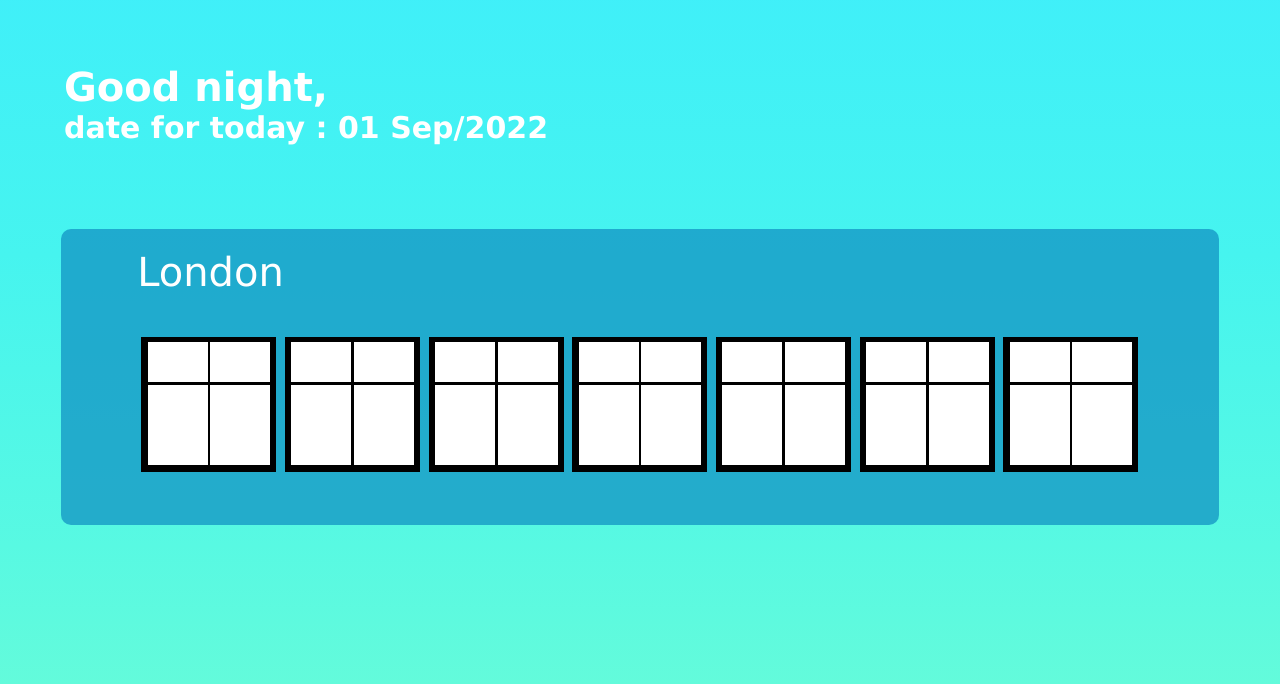
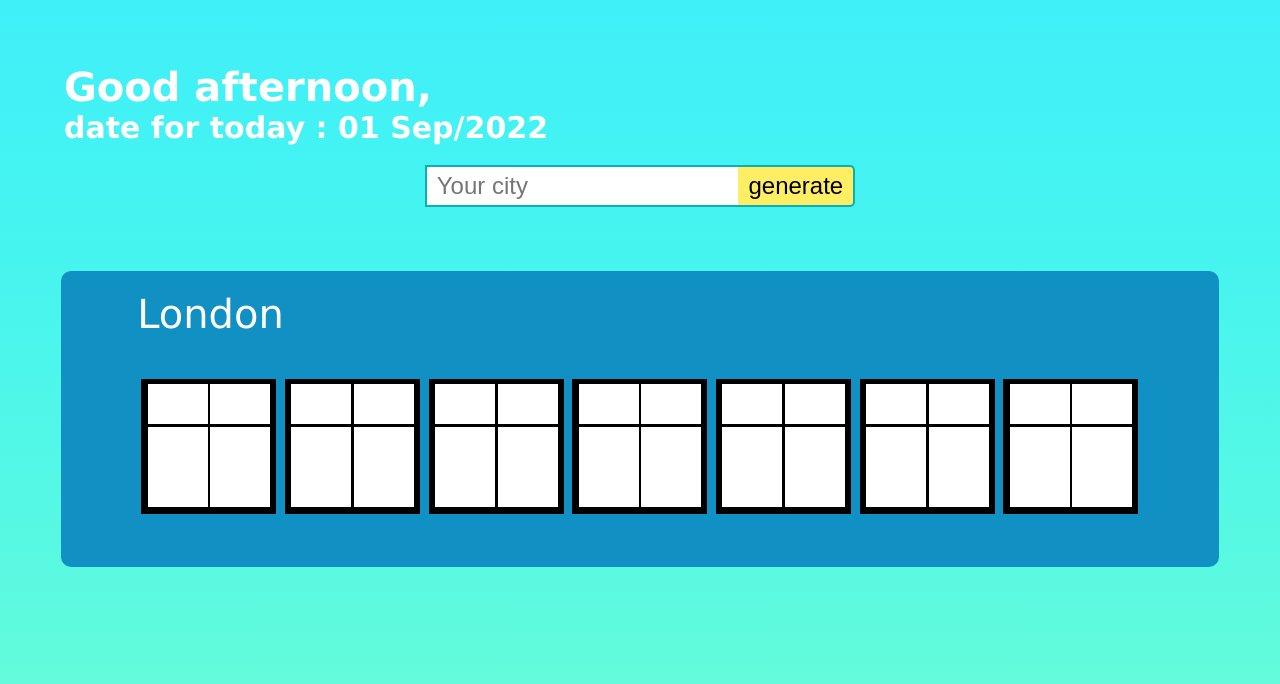
Before and after one commit to Hadymohammed/Weather-webapp, a website: page website/index.html in a window 1280 px wide. Drawn offline with Linux system fonts and the light colour scheme.

Commit message:
generate input structure feature

```diff
--- a/website/index.html
+++ b/website/index.html
@@ -14,6 +14,12 @@
     <div class="greatingText">
         <h1>Good <span id="timeStatus">morning,</span> </h1>
         <h2>date for today  <span id="date"></span></h2>
+    </div>
+    <div class="dataEntry">
+        <div class="inputBox">
+            <input type="text" id="cityEntry" placeholder="Your city">
+            <button id="generate">generate</button>
+        </div>
     </div>
     <div class="itemsContainer">
         <div class="weatherItemBox">
--- a/website/public/css/style.css
+++ b/website/public/css/style.css
@@ -60,7 +60,7 @@ body {
     display: flex;
     flex-direction: column;
     align-items: flex-start;
-    background-color: #1190c3ba;
+    background-color: #1190c3;
     border-radius: 10px;
 }
 .weatherItemBoxTop{
@@ -122,3 +122,45 @@ body {
     height: 80px;
     background-color: white;
 }
+.dataEntry{
+    width: 100%;
+    height: fit-content;
+    display: flex;
+    flex-direction: row;
+    flex-wrap: wrap;
+    align-items: center;
+    justify-content: space-around;
+}
+.inputBox{
+    width: fit-content;
+    height: fit-content;
+    display: flex;
+    justify-content: center;
+    flex-wrap: wrap;
+}
+#cityEntry{
+    outline: none;
+    font-size: 1.5rem;
+    padding: 5px 10px;
+    width: 65%;
+    margin: 0px;
+    max-width: 400px;
+    border: solid #09afb3 2px;
+    border-right: 0px;
+}
+#generate{
+    font-size: 1.5rem;
+    padding: 5px 10px;
+    height: 100%;
+    border: 2px 2px 2px 0px;
+    border: solid #09afb3 2px;
+    border-left: 0px;
+    border-radius: 0px 5px 5px 0px;
+    background-color: #ffed64;
+    cursor: pointer;
+    transition: all .5s;
+}
+#generate:hover{
+    background-color: #09afb3;
+    color: white;
+}
--- a/website/public/js/app.js
+++ b/website/public/js/app.js
@@ -5,7 +5,7 @@ function updateGreatings(){
     let greating=document.getElementById('timeStatus');
     const hours=today.getHours();
     if(hours>=0&&hours<12)greating.innerText='morning,';
-    else if(hours>=12&&hours<13)greating.innerText='afternoon,';
+    else if(hours>=12&&hours<15)greating.innerText='afternoon,';
     else greating.innerText='night,';
     //console.log(greating);
   //  console.log(hours);
@@ -19,7 +19,16 @@ function updateTodayDate(){
     dateSpan.innerText=`: ${da} ${mo}/${ye}`;
 }
 
+function sendData(){
+    const cityInput=document.getElementById('cityEntry');
+    console.log(cityInput.value);
+}
+function generateClickEvnet(){
+    const generateButton=document.getElementById('generate');
+    generateButton.addEventListener('click',sendData);
+}
 function runMain(){
     updateGreatings();
     updateTodayDate();
+    generateClickEvnet();
 }
```
